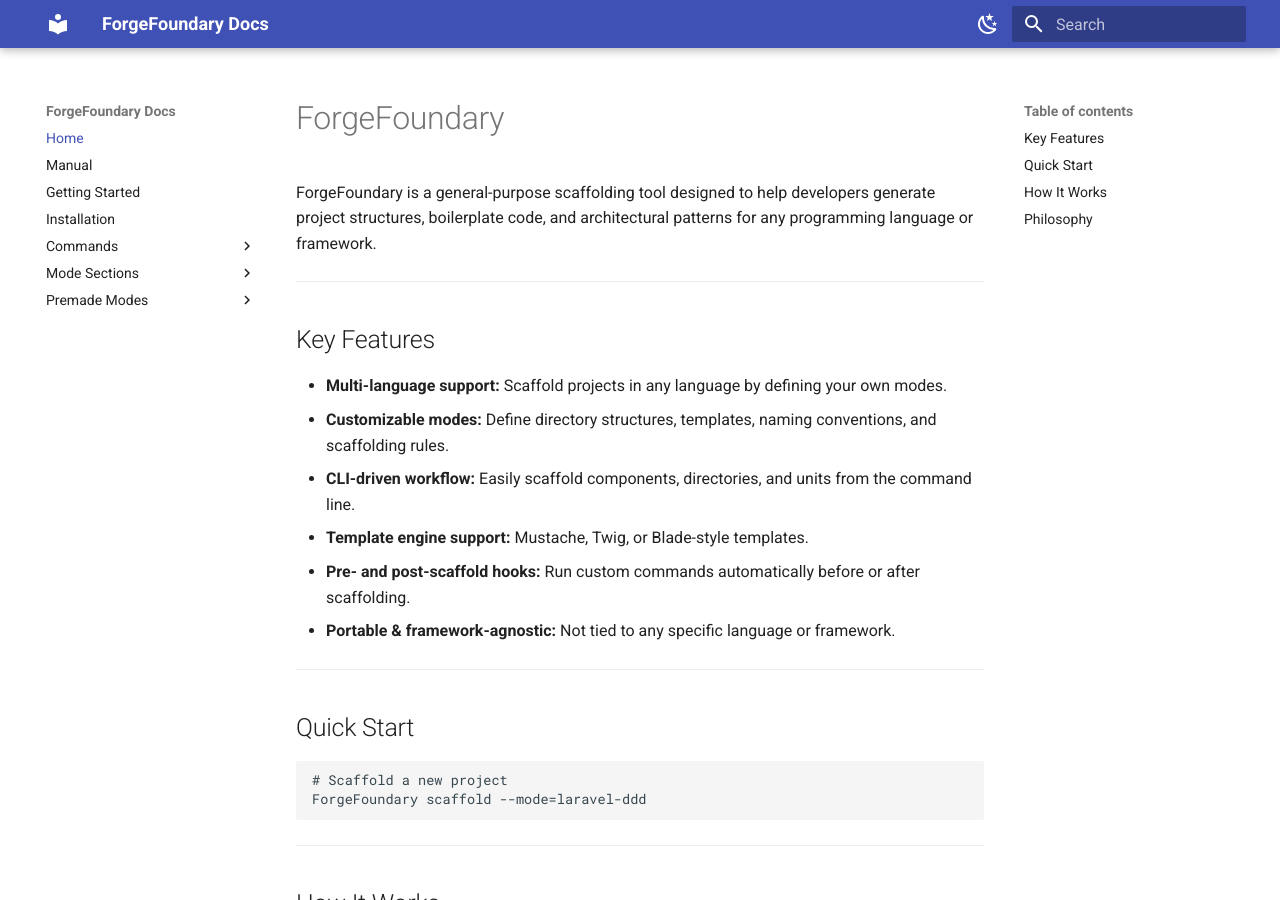
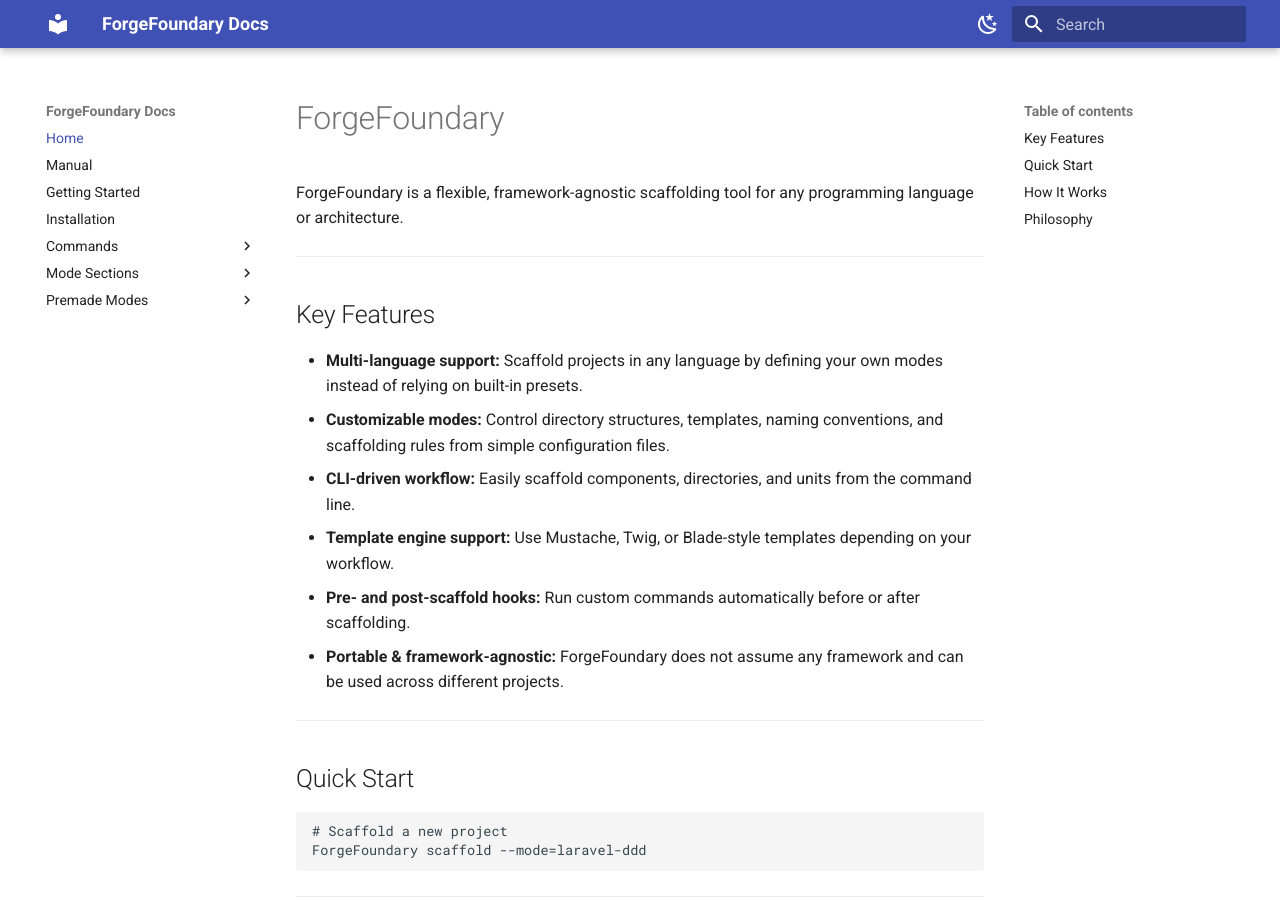
Before and after one commit to omarSemgey/ForgeFoundary, an MkDocs documentation site: the page built from Docs/index.md, in a window 1280 px wide and 900 px high. Built offline with MkDocs 1.6.1 and Material for MkDocs 9.7.7, drawn with Linux system fonts in a browser that asks for light colours.

Commit message:
Fixing Bugs

```diff
--- a/Docs/index.md
+++ b/Docs/index.md
@@ -1,17 +1,17 @@
 # ForgeFoundary
 
-ForgeFoundary is a general-purpose scaffolding tool designed to help developers generate project structures, boilerplate code, and architectural patterns for any programming language or framework.
+ForgeFoundary is a flexible, framework-agnostic scaffolding tool for any programming language or architecture.
 
 ---
 
 ## Key Features
 
-- **Multi-language support:** Scaffold projects in any language by defining your own modes.
-- **Customizable modes:** Define directory structures, templates, naming conventions, and scaffolding rules.
+- **Multi-language support:** Scaffold projects in any language by defining your own modes instead of relying on built-in presets.
+- **Customizable modes:** Control directory structures, templates, naming conventions, and scaffolding rules from simple configuration files.
 - **CLI-driven workflow:** Easily scaffold components, directories, and units from the command line.
-- **Template engine support:** Mustache, Twig, or Blade-style templates.
+- **Template engine support:** Use Mustache, Twig, or Blade-style templates depending on your workflow.
 - **Pre- and post-scaffold hooks:** Run custom commands automatically before or after scaffolding.
-- **Portable & framework-agnostic:** Not tied to any specific language or framework.
+- **Portable & framework-agnostic:** ForgeFoundary does not assume any framework and can be used across different projects.
 
 ---
 
```
Also changed, not shown: README.MD (+3 -2 lines), composer.json (+8 -1 lines).
